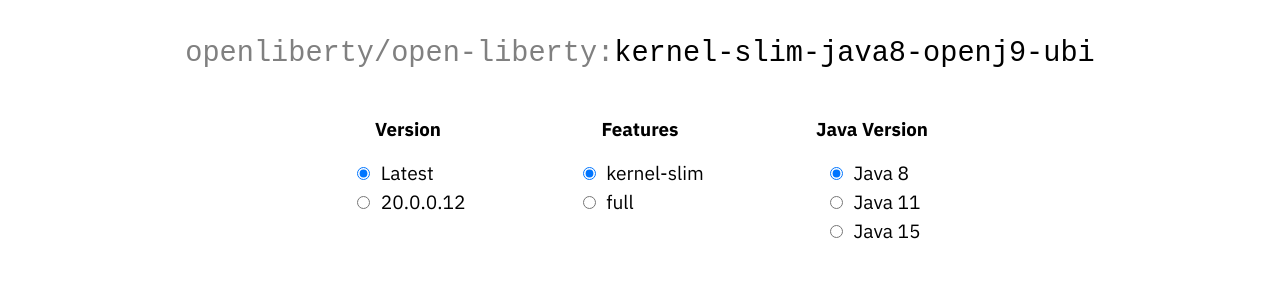
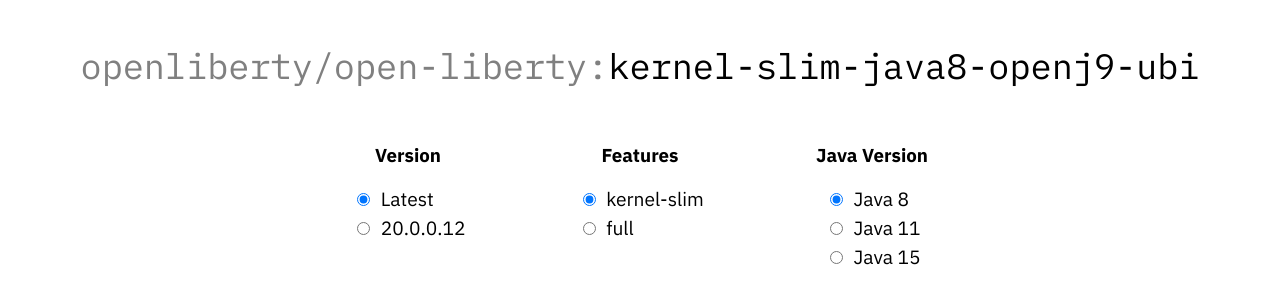
Before and after one commit to realModusOperandi/openliberty-image-tag, a plain HTML site: page index.html in a window 1280 px wide. Drawn offline with Linux system fonts and the light colour scheme.

Commit message:
Plex mono font

```diff
--- a/index.html
+++ b/index.html
@@ -3,7 +3,7 @@
   <head>
     <title>OpenLiberty Image Tags</title>
     <style>
-      @import url('https://fonts.googleapis.com/css2?family=IBM+Plex+Sans:wght@400;500;600;700&display=swap');
+      @import url('https://fonts.googleapis.com/css2?family=IBM+Plex+Mono:wght@400;500;600;700&family=IBM+Plex+Sans:wght@400;500;600;700&display=swap');
       body {
         font-family: 'IBM Plex Sans', -apple-system, BlinkMacSystemFont, 'Segoe UI', Roboto, Oxygen, Ubuntu, Cantarell, 'Open Sans', 'Helvetica Neue', sans-serif;
 
@@ -19,7 +19,7 @@
       }
 
       .tag-display {
-        font-family: monospace;
+        font-family: 'IBM Plex Mono', monospace;
         font-size: 2.2em;
         margin: 1em 0;
       }
```
